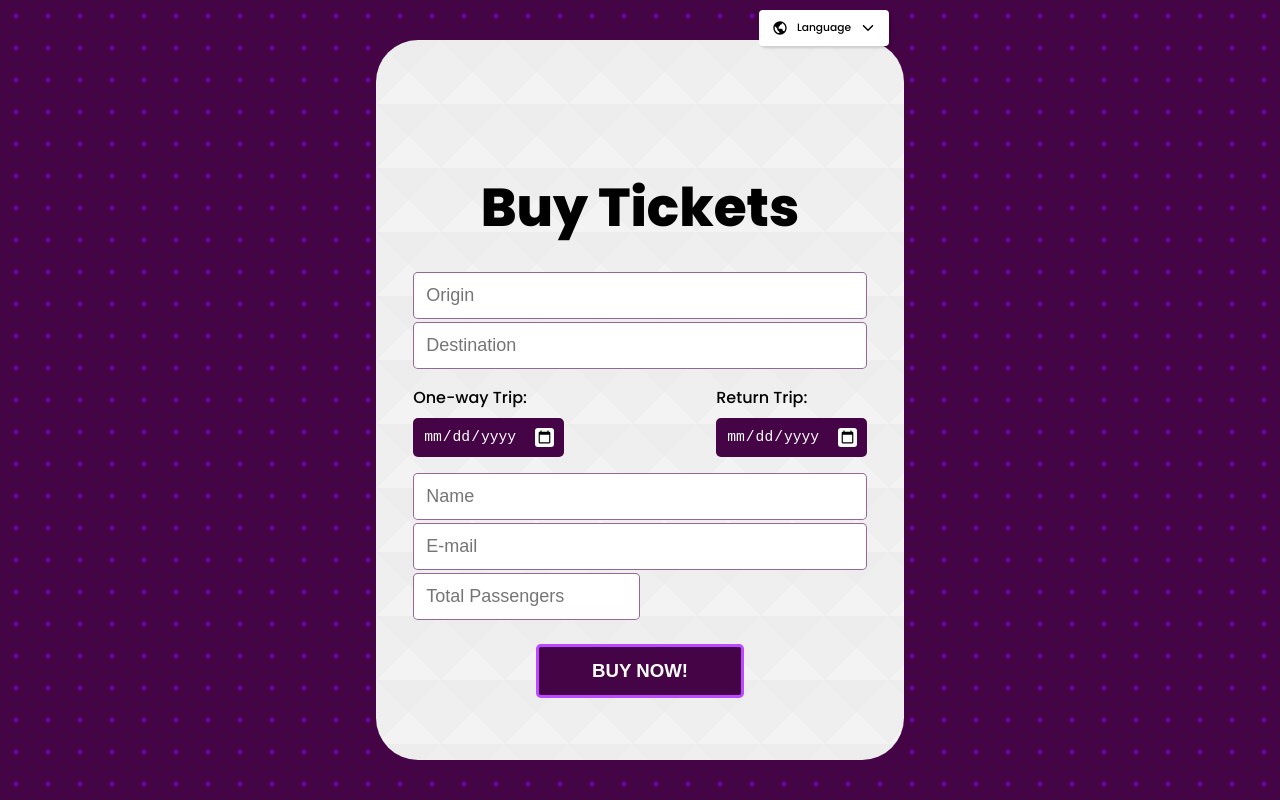
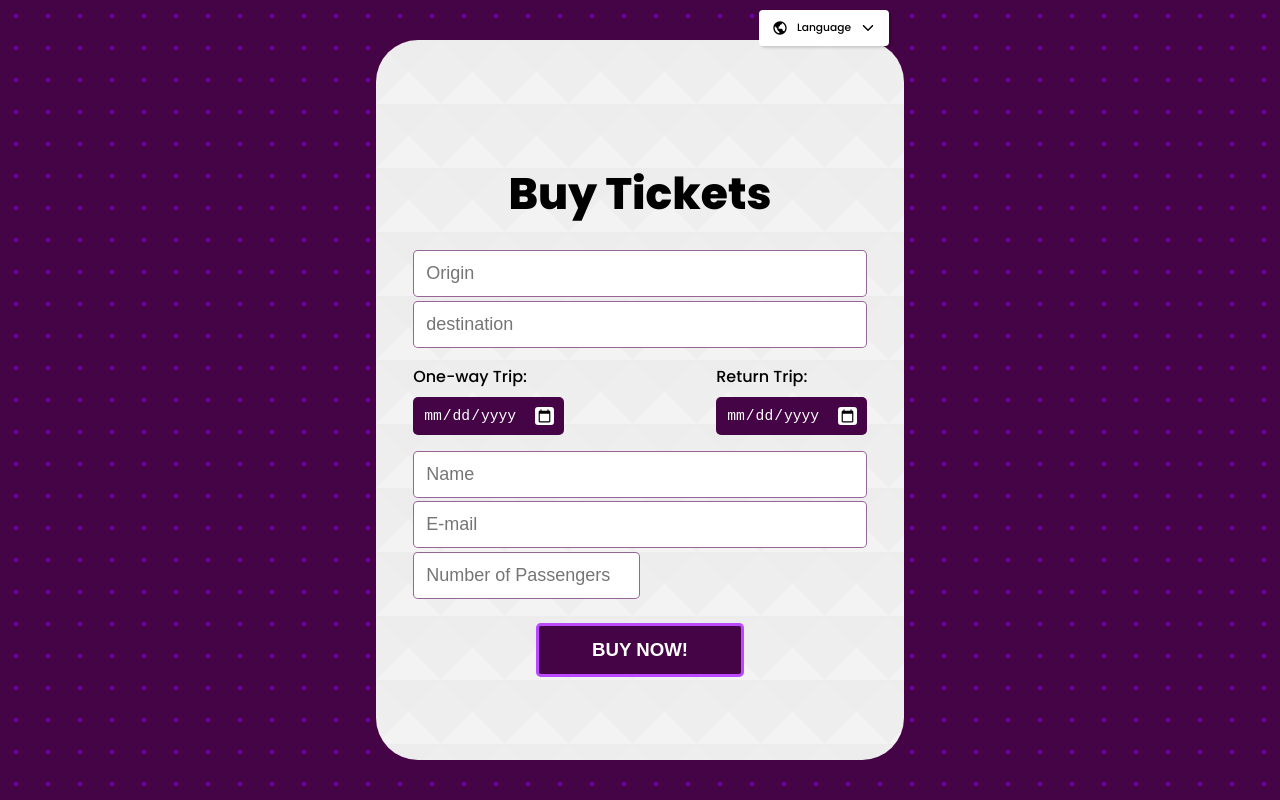
Before and after one commit to romulomelendez/awesome_form, a React (Vite) app: page / in a window 1280 px wide. Built offline with nearby package versions, Linux system fonts and the light colour scheme.

Commit message:
Feat: app translated to portuguese

```diff
--- a/src/components/Calendar/index.tsx
+++ b/src/components/Calendar/index.tsx
@@ -1,20 +1,22 @@
 import { useFormContext } from 'react-hook-form'
+import { useTranslation } from 'react-i18next'
 
 import { Container, InternalContainer, CalendarTitle, InputCalendar } from './styles'
 
 export const Calendar: React.FC = () => {
 
     const { register } = useFormContext()
+    const { t } = useTranslation()
 
     return (
 
         <Container>
             <InternalContainer>
-                <CalendarTitle>One-way Trip:</CalendarTitle>
+                <CalendarTitle>{t("oneWayTrip")}</CalendarTitle>
                 <InputCalendar type="date" {...register("oneWayTrip")} />
             </InternalContainer>
             <InternalContainer>
-                <CalendarTitle>Return Trip:</CalendarTitle>
+                <CalendarTitle>{t("returnTrip")}</CalendarTitle>
                 <InputCalendar type="date" {...register("returnTrip")} />
             </InternalContainer>
         </Container>
--- a/src/components/TicketForm/index.tsx
+++ b/src/components/TicketForm/index.tsx
@@ -3,6 +3,7 @@
 import { useForm, SubmitHandler, FormProvider } from 'react-hook-form'
 import { z } from 'zod'
 import { zodResolver } from '@hookform/resolvers/zod'
+import { useTranslation } from 'react-i18next'
 import toast, { Toaster } from 'react-hot-toast'
 
 import { Input } from '../../components/Input'
@@ -12,16 +13,18 @@ import { Form, PlaceContainer, CalendarContainer, UserInformationContainer, Subm
 
 export const TicketForm: React.FC = () => {
 
+    const { t } = useTranslation()
+
     const createTicketSchema = z.object({
-        origin: z.string().nonempty("Origin cannot be empty").min(2).max(15, "You have reached the maximum number of characters"),
-        destination: z.string().nonempty("Destination cannot be empty").min(2).max(15, "You have reached the maximum number of characters"),
-        oneWayTrip: z.coerce.date().refine(oneWayTripData => oneWayTripData > new Date(), { message: "Start date must be in the future" }),
+        origin: z.string().nonempty(t("originEmptyError")).min(2).max(15, t("maxCharacterError")),
+        destination: z.string().nonempty(t("DestinationEmptyError")).min(2).max(15, t("maxCharacterError")),
+        oneWayTrip: z.coerce.date().refine(oneWayTripData => oneWayTripData > new Date(), { message: t("startDateError") }),
         returnTrip: z.coerce.date(),
-        name: z.string().nonempty("Name cannot be empty").min(2).max(30, "You have reached the maximum number of characters"),
-        email: z.string().nonempty("E-mail cannot be empty").email("Invalid E-mail Format"),
-        totalPassengers: z.coerce.number().min(1).max(5, "You have reached the maximum number of passengers")
+        name: z.string().nonempty(t("nameEmptyError")).min(2).max(30, t("maxCharacterError")),
+        email: z.string().nonempty(t("emailEmptyError")).email(t("emailInvalidError")),
+        totalPassengers: z.coerce.number().min(1).max(5, t("maxPassengersError"))
     }).refine( data => data.returnTrip > data.oneWayTrip, {
-        message: "Return Trip date cannot be earlier than start date"
+        message: t("dateTripError")
     })
 
     type TicketFormProps = z.infer<typeof createTicketSchema>
@@ -30,9 +33,8 @@ export const TicketForm: React.FC = () => {
         resolver: zodResolver(createTicketSchema)
     })
 
-
     // eslint-disable-next-line @typescript-eslint/no-unsafe-member-access, @typescript-eslint/no-unsafe-call
-    const createTicket: SubmitHandler<TicketFormProps> = () => toast.success('Ticket Data Saved')
+    const createTicket: SubmitHandler<TicketFormProps> = () => toast.success(t("dataSaved"))
 
     return (
         <FormProvider {...methods}>
@@ -40,10 +42,10 @@ export const TicketForm: React.FC = () => {
 
                 {/* Origin and Destination */}
                 <PlaceContainer>
-                    <Input inputType="text" placeholderText="Origin" name="origin" />
+                    <Input inputType="text" placeholderText={t("origin")} name="origin" />
                     { methods.formState.errors.origin && <Error>{ methods.formState.errors.origin.message }</Error> }
 
-                    <Input inputType="text" placeholderText="Destination" name="destination" />
+                    <Input inputType="text" placeholderText={t("destination")} name="destination" />
                     { methods.formState.errors.destination && <Error>{ methods.formState.errors.destination.message }</Error> }
                 </PlaceContainer>
 
@@ -54,17 +56,17 @@ export const TicketForm: React.FC = () => {
 
                 {/* User Datas */}
                 <UserInformationContainer>
-                    <Input inputType="text" placeholderText="Name" name="name" />
+                    <Input inputType="text" placeholderText={t("name")} name="name" />
                     { methods.formState.errors.name && <Error>{ methods.formState.errors.name.message }</Error> }
 
-                    <Input inputType="email" placeholderText="E-mail" name="email" />
+                    <Input inputType="email" placeholderText={t("email")} name="email" />
                     { methods.formState.errors.email && <Error>{ methods.formState.errors.email.message }</Error> }
 
-                    <Input inputType="number" placeholderText="Total Passengers" name="totalPassengers" />
+                    <Input inputType="number" placeholderText={t("totalPassengers")} name="totalPassengers" />
                     { methods.formState.errors.totalPassengers && <Error>{ methods.formState.errors.totalPassengers.message }</Error> }
                 </UserInformationContainer>
 
-                <SubmitButton type="submit">BUY NOW!</SubmitButton>
+                <SubmitButton type="submit">{t("buyNowBtn")}</SubmitButton>
                 <Toaster position="top-right" reverseOrder={false} />
             </Form>
         </FormProvider>
--- a/src/i18n/locale/en.json
+++ b/src/i18n/locale/en.json
@@ -3,6 +3,24 @@
         "formTitle": "Buy Tickets",
         "language": "Language",
         "english": "English",
-        "portuguese": "Portuguese"
+        "portuguese": "Portuguese",
+        "origin": "Origin",
+        "Destination": "Destination",
+        "oneWayTrip": "One-way Trip:",
+        "returnTrip": "Return Trip:",
+        "name": "Name",
+        "email": "E-mail",
+        "totalPassengers": "Number of Passengers",
+        "buyNowBtn": "BUY NOW!",
+        "dateTripError": "Return Trip date cannot be earlier than start date",
+        "originEmptyError": "Origin cannot be empty",
+        "DestinationEmptyError": "Destination cannot be empty",
+        "nameEmptyError": "Name cannot be empty",
+        "emailEmptyError": "E-mail cannot be empty",
+        "maxCharacterError": "You have reached the maximum number of characters",
+        "startDateError": "Start date must be in the future",
+        "emailInvalidError": "Invalid e-mail Format",
+        "maxPassengersError": "You have reached the maximum number of passengers",
+        "dataSaved": "Ticket Data Saved!"
     }
 }
--- a/src/i18n/locale/ptBR.json
+++ b/src/i18n/locale/ptBR.json
@@ -3,6 +3,24 @@
         "formTitle": "Comprar passagem",
         "language": "Língua",
         "english": "Inglês",
-        "portuguese": "Português"
+        "portuguese": "Português",
+        "origin": "Origem",
+        "destination": "Destino",
+        "oneWayTrip": "Viagem de Ida:",
+        "returnTrip": "Viagem de Volta:",
+        "name": "Nome",
+        "email": "E-mail",
+        "totalPassengers": "Número de Passageiros",
+        "buyNowBtn": "COMPRAR!",
+        "dateTripError": "A data da viagem de retorno não pode ser anterior à data de início",
+        "originEmptyError": "Origem não pode estar vazio",
+        "DestinationEmptyError": "Destino não pode estar vazio",
+        "nameEmptyError": "Nome não pode estar vazio",
+        "emailEmptyError": "E-mail não pode estar vazio",
+        "maxCharacterError": "Você atingiu o número máximo de caracteres",
+        "startDateError": "A data de ida deve estar depois da data atual",
+        "emailInvalidError": "Formato de e-mail inválido",
+        "maxPassengersError": "Você atingiu o número máximo de passageiros",
+        "dataSaved": "Dados da passagem salvos!"
     }
 }
--- a/src/main.tsx
+++ b/src/main.tsx
@@ -2,6 +2,7 @@ import React from 'react'
 import ReactDOM from 'react-dom/client'
 
 import { App } from './App.tsx'
+
 import './i18n'
 
 import { GlobalStyle } from './GlobalStyles.ts'
--- a/src/pages/Home/styles.ts
+++ b/src/pages/Home/styles.ts
@@ -30,15 +30,14 @@ export const Container = styled.div `
 `
 export const FormTitle = styled.h1 `
 
-    font-size: 28pt;
-    margin-top: 28px;
+    font-size: 25pt;
 
     @media (min-width: 582px) {
-        font-size: 34pt;
+        font-size: 30pt;
     }
 
     @media (min-width: 832px) {
-        font-size: 40pt;
+        font-size: 33pt;
     }
 `
 
```
Also changed, not shown: src/components/Ticket/index.tsx (deleted, +0 -27 lines), src/components/Ticket/styles.ts (deleted, +0 -8 lines).
